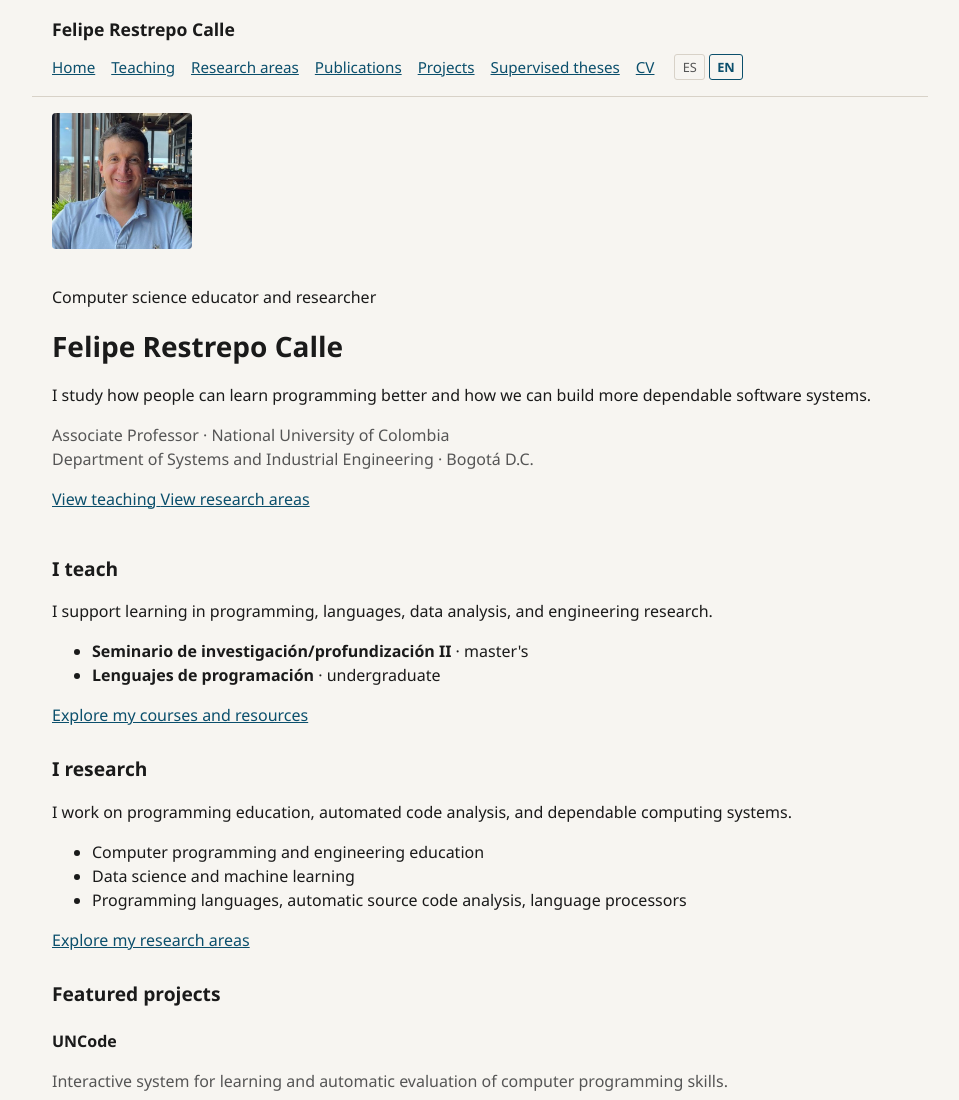
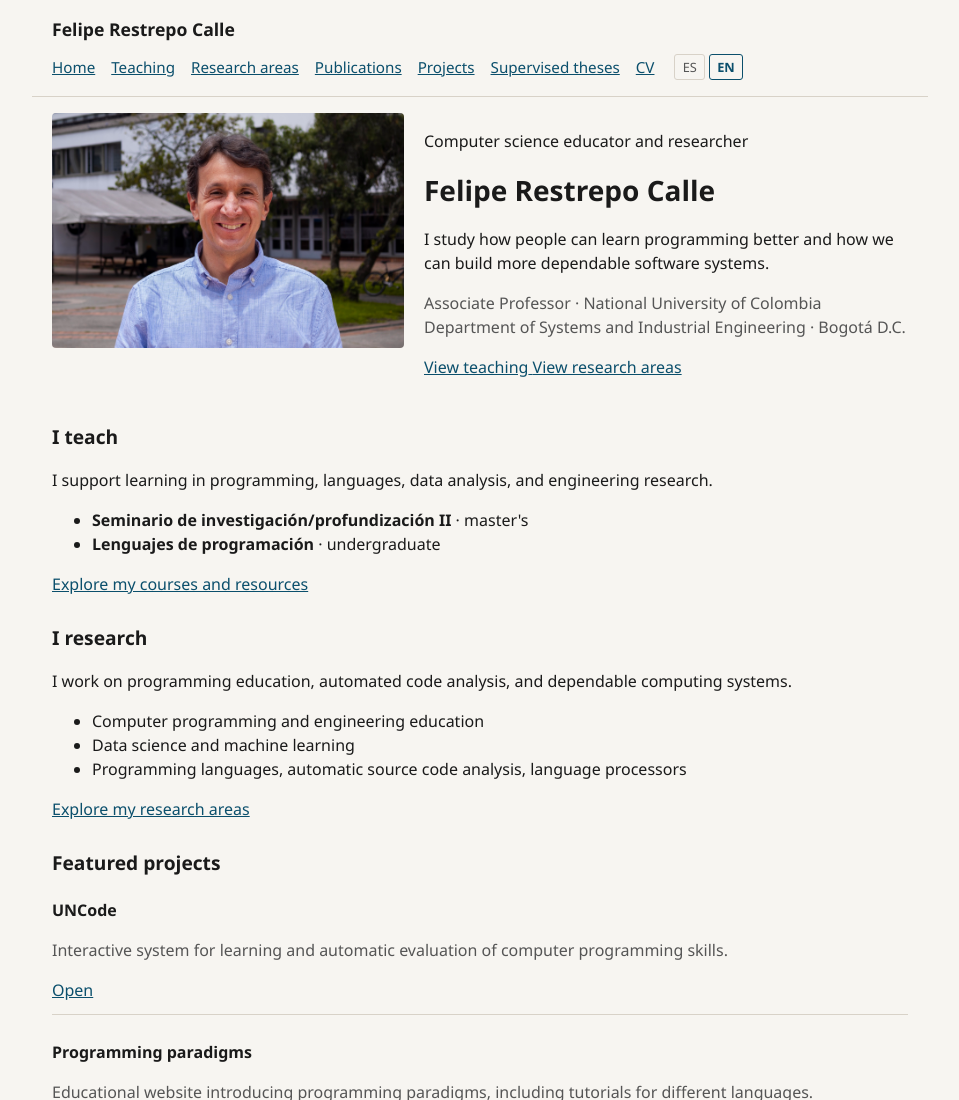
Before and after one commit to ferestrepoca/ferestrepoca.github.io, an Astro site in the folder web/: page / in a window 1280 px wide. Shown: the top 1100 px of the page, without its empty margins (160-1119 px from the left). Built offline with nearby package versions, Linux system fonts and the light colour scheme; Astro itself is replaced by a stand-in of ours.

Commit message:
updating my picture

```diff
--- a/web/public/styles/shell.css
+++ b/web/public/styles/shell.css
@@ -186,9 +186,14 @@ h2 {
 }
 
 .person img {
-  width: 140px;
+  width: min(100%, 22rem);
   height: auto;
+  flex: 0 1 22rem;
   border-radius: 4px;
+}
+
+.person .hero-content {
+  flex: 1 1 24rem;
 }
 
 .chips {
--- a/web/src/data/person.json
+++ b/web/src/data/person.json
@@ -19,7 +19,7 @@
   "country_en": "Colombia",
   "group_name": "Programming Languages and Systems (PLaS)",
   "group_url": "http://plas.unal.edu.co/",
-  "image_path": "/img/frc_pic.jpg",
+  "image_path": "/img/felipe-restrepo-calle.jpg",
   "areas": [
     "Educación en ingeniería y programación de computadores",
     "Ciencia de datos y machine learning",
--- a/web/src/pages/index.astro
+++ b/web/src/pages/index.astro
@@ -21,8 +21,8 @@ const recentPublications = publications.slice(0, 3);
     <img
       src={person.image_path}
       alt={`${ui.es.photo_alt} ${person.name_display}`}
-      width="220"
-      height="213"
+      width="1600"
+      height="1066"
     />
     <div class="hero-content">
       <p class="eyebrow">
```
Also changed, not shown: web/public/img/felipe-restrepo-calle.jpg (added).
